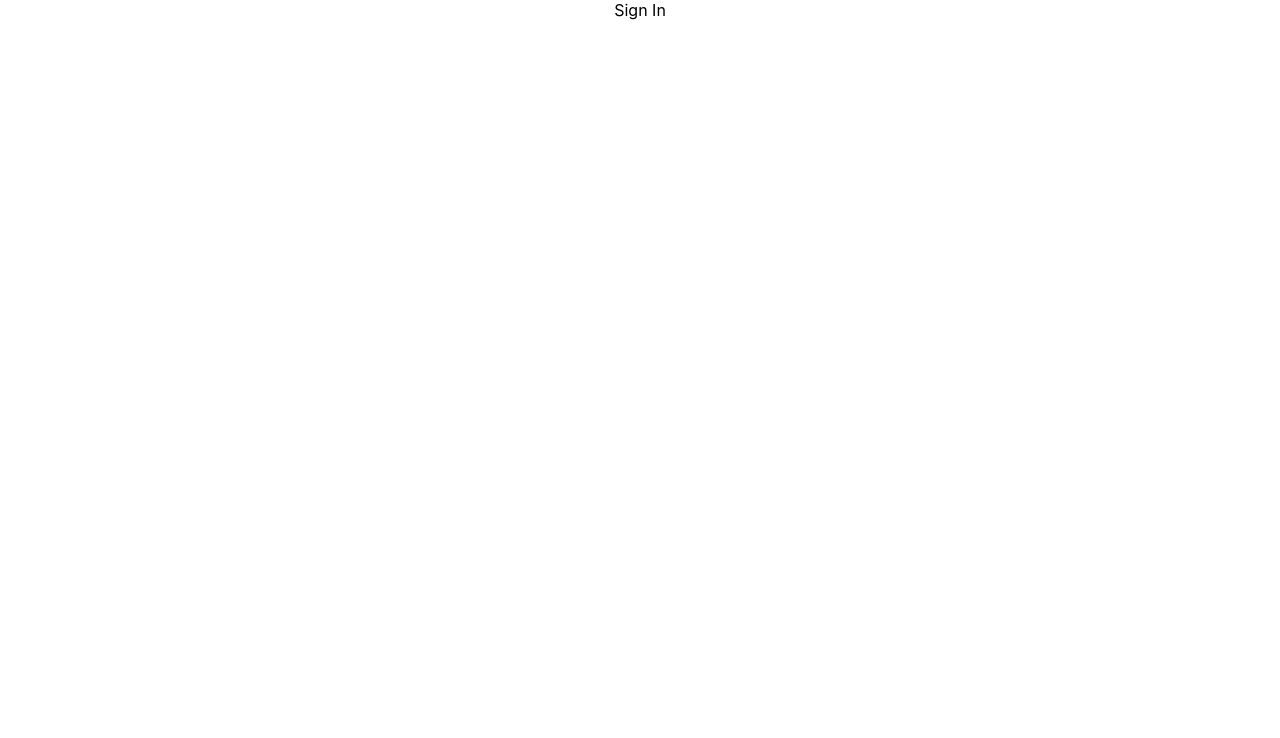
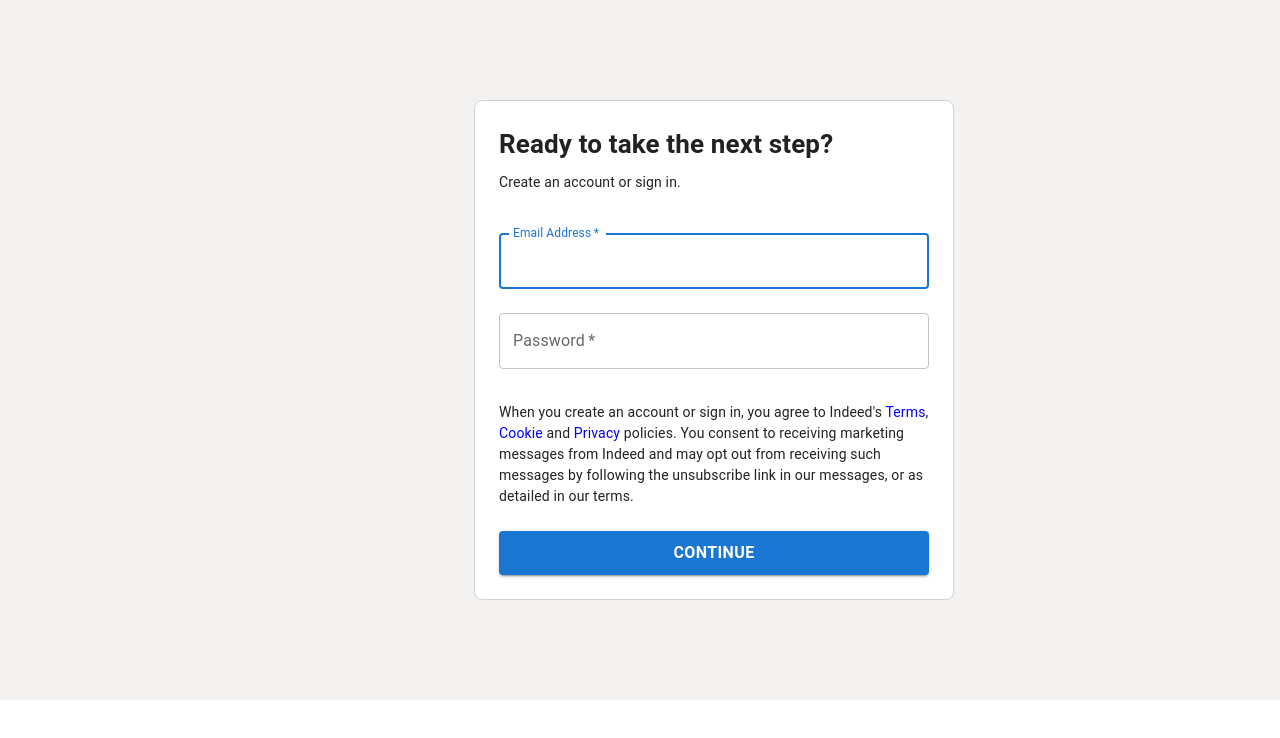
Before and after one commit to PriyankaCornelius/Indeed-Application-Protoype, a React (Create React App) app in the folder Frontend/: page /signIn in a window 1280 px wide. Shown: the top 738 px of the page. Built offline with nearby package versions, Linux system fonts and the light colour scheme.

Commit message:
interim push

```diff
--- a/Frontend/package.json
+++ b/Frontend/package.json
@@ -3,8 +3,11 @@
   "version": "0.1.0",
   "private": true,
   "dependencies": {
+    "@emotion/react": "^11.6.0",
+    "@emotion/styled": "^11.6.0",
     "@material-ui/core": "^4.12.3",
     "@material-ui/icons": "^4.11.2",
+    "@mui/icons-material": "^5.2.0",
     "@mui/material": "^5.0.4",
     "@testing-library/jest-dom": "^5.14.1",
     "@testing-library/react": "^11.2.7",
--- a/Frontend/src/Components/JobSeeker/signIn.js
+++ b/Frontend/src/Components/JobSeeker/signIn.js
@@ -1,7 +1,151 @@
-import React from "react";
+import * as React from "react";
+import Avatar from "@mui/material/Avatar";
+import Button from "@mui/material/Button";
+import CssBaseline from "@mui/material/CssBaseline";
+import TextField from "@mui/material/TextField";
+import FormControlLabel from "@mui/material/FormControlLabel";
+import Checkbox from "@mui/material/Checkbox";
+import Link from "@mui/material/Link";
+import Grid from "@mui/material/Grid";
+import Box from "@mui/material/Box";
+import LockOutlinedIcon from "@mui/icons-material/LockOutlined";
+import Typography from "@mui/material/Typography";
+import Container from "@mui/material/Container";
+import Paper from "@mui/material/Paper";
+import indeedLogo from "../../Images/IndeedIcon.png";
 
-const SignIn = (props) => {
-  return <div>Sign In</div>;
-};
+export default function SignIn() {
+  const handleSubmit = (event) => {
+    event.preventDefault();
+    const data = new FormData(event.currentTarget);
+    // eslint-disable-next-line no-console
+    console.log({
+      email: data.get("email"),
+      password: data.get("password"),
+    });
+  };
 
-export default SignIn;
+  return (
+    <div
+      style={{
+        backgroundColor: "#f3f2f1",
+        width: "100%",
+        height: "100%",
+        display: "flex",
+        flexDirection: "column",
+        overflow: "hidden",
+      }}
+    >
+      <Container
+        component="main"
+        maxWidth="xs"
+        style={{
+          marginTop: "100px",
+          marginBottom: "100px",
+          marginLeft: "450px",
+        }}
+      >
+        <Paper
+          variant="outlined"
+          style={{
+            borderRadius: "0.5rem",
+            border: "1px solid #d4d2d0",
+            padding: "24px",
+            width: "480px",
+            height: "500px",
+          }}
+        >
+          <CssBaseline />
+          <Box
+            sx={{
+              display: "flex",
+              flexDirection: "column",
+              alignItems: "left",
+            }}
+          >
+            <h1
+              style={{
+                fontSize: "26px",
+                margin: "0px 0px 8px",
+                textAlign: "left",
+                fontWeight: "bold",
+              }}
+            >
+              Ready to take the next step?
+            </h1>
+            <div
+              style={{
+                fontSize: "14px",
+                margin: "0px 0px 16px",
+                textAlign: "left",
+              }}
+            >
+              Create an account or sign in.
+            </div>
+            <Box
+              component="form"
+              onSubmit={handleSubmit}
+              noValidate
+              sx={{ mt: 1 }}
+            >
+              <TextField
+                margin="normal"
+                required
+                fullWidth
+                id="email"
+                label="Email Address"
+                name="email"
+                autoComplete="email"
+                autoFocus
+              />
+              <TextField
+                margin="normal"
+                required
+                fullWidth
+                name="password"
+                label="Password"
+                type="password"
+                id="password"
+                autoComplete="current-password"
+              />
+              <div
+                style={{
+                  fontSize: "14px",
+                  textAlign: "left",
+                  marginTop: "25px",
+                }}
+              >
+                When you create an account or sign in, you agree to Indeed's{" "}
+                <a style={{ color: "blue", cursor: "pointer" }}>Terms</a>,{" "}
+                <a style={{ color: "blue", cursor: "pointer" }}>Cookie</a> and{" "}
+                <a style={{ color: "blue", cursor: "pointer" }}>Privacy</a>{" "}
+                policies. You consent to receiving marketing messages from
+                Indeed and may opt out from receiving such messages by following
+                the unsubscribe link in our messages, or as detailed in our
+                terms.
+              </div>
+              <Button
+                type="submit"
+                fullWidth
+                variant="contained"
+                sx={{ mt: 3, mb: 2 }}
+                style={{ height: "44px" }}
+              >
+                <span
+                  style={{
+                    cursor: "pointer",
+                    lineHeight: "1.5",
+                    fontSize: "1rem",
+                    fontWeight: "700",
+                  }}
+                >
+                  Continue
+                </span>
+              </Button>
+            </Box>
+          </Box>
+        </Paper>
+      </Container>
+    </div>
+  );
+}
```
Also changed, not shown: 1 other file (tests, documents, lock files or other folders).
